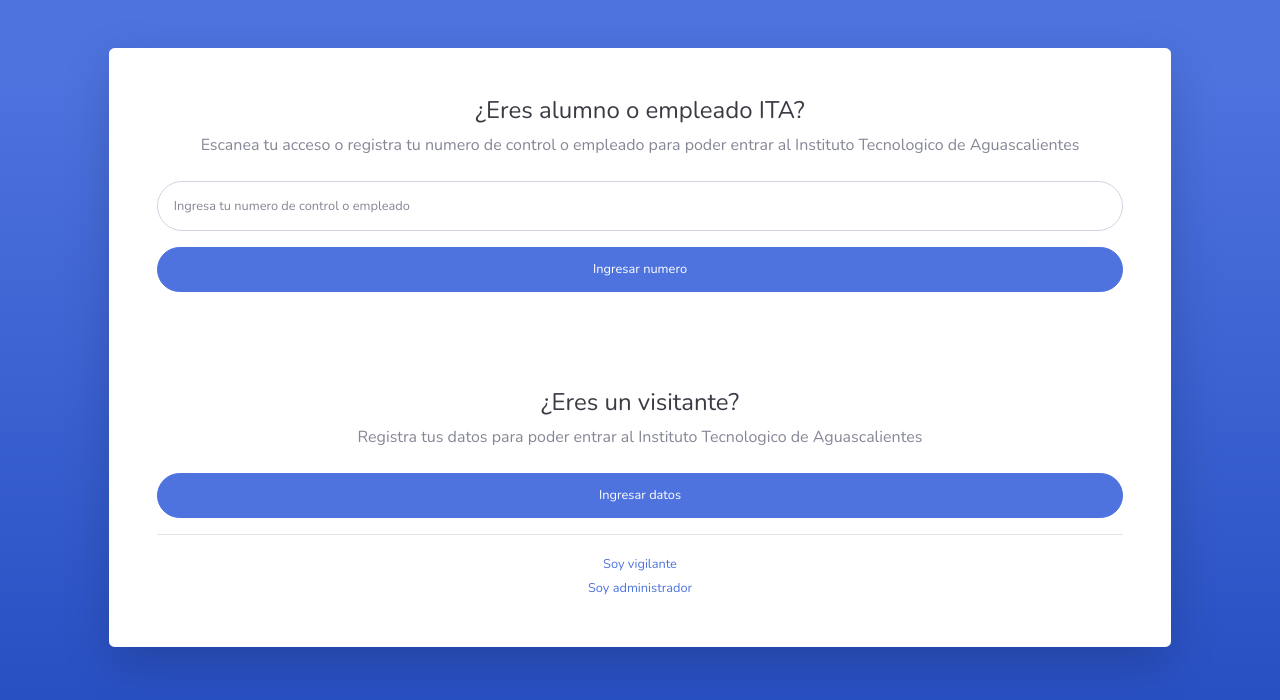
After one commit to ricardora01/attendance, a PHP site: page /presentation.php in a window 1280 px wide. The commit adds this page. Shown: the top 700 px of the page. Run offline with PHP 8.4, Linux system fonts and the light colour scheme.

Commit message:
Feat ✨ added new page

```diff
--- a/menu.php
+++ b/menu.php
@@ -21,6 +21,11 @@
                 <a class="nav-link" href="index.php">
                     <i class="fas fa-fw fa-tachometer-alt"></i>
                     <span>Inicio</span></a>
+            </li>
+              <li class="nav-item active">
+                <a class="nav-link" href="presentation.php">
+                    <i class="fas fa-fw fa-tachometer-alt"></i>
+                    <span>Presentacion</span></a>
             </li>
             <li class="nav-item active">
                 <a class="nav-link" href="doors.php">
--- /dev/null
+++ b/presentation.php
@@ -0,0 +1,110 @@
+<!DOCTYPE html>
+<html lang="en">
+
+<head>
+
+    <meta charset="utf-8">
+    <meta http-equiv="X-UA-Compatible" content="IE=edge">
+    <meta name="viewport" content="width=device-width, initial-scale=1, shrink-to-fit=no">
+    <meta name="description" content="">
+    <meta name="author" content="">
+
+
+    <!-- Custom fonts for this template-->
+    <link href="vendor/fontawesome-free/css/all.min.css" rel="stylesheet" type="text/css">
+    <link
+        href="https://fonts.googleapis.com/css?family=Nunito:200,200i,300,300i,400,400i,600,600i,700,700i,800,800i,900,900i"
+        rel="stylesheet">
+
+    <!-- Custom styles for this template-->
+    <link href="css/sb-admin-2.min.css" rel="stylesheet">
+
+</head>
+
+<body class="bg-gradient-primary">
+
+
+
+        <!-- Outer Row -->
+        <div class="row justify-content-center">
+
+            <div class="col-xl-10 col-lg-12 col-md-9">
+
+                <div class="card o-hidden border-0 shadow-lg my-5">
+                    <div class="card-body p-0">
+                        <!-- Nested Row within Card Body -->
+
+
+
+
+                            <div class="col-lg-6 d-none d-lg-block "></div>
+
+                                <div class="p-5">
+                                    <div class="text-center">
+                                        <h1 class="h4 text-gray-900 mb-2">¿Eres alumno o empleado ITA?</h1>
+                                        <p class="mb-4">Escanea tu acceso o registra tu numero de control o empleado
+                                            para poder entrar al Instituto Tecnologico de Aguascalientes</p>
+                                    </div>
+
+                                    <form class="user" action="presentation.php" method="POST">
+                                        <div class="form-group">
+                                            <input type="text" class="form-control form-control-user"
+                                                id="exampleInputEmail" name="email" aria-describedby="emailHelp"
+                                                placeholder="Ingresa tu numero de control o empleado">
+                                        </div>
+                                        <input type="submit" class="btn btn-primary btn-user btn-block" value="Ingresar numero">
+
+                                    </form>
+                                </div>
+                            </div>
+                          <div class="col-lg-6 d-none d-lg-block "></div>
+
+                                <div class="p-5">
+                                    <div class="text-center">
+                                        <h1 class="h4 text-gray-900 mb-2">¿Eres un visitante?</h1>
+                                        <p class="mb-4">Registra tus datos para poder entrar al Instituto Tecnologico de Aguascalientes</p>
+                                    </div>
+                                    <form class="user">
+
+                                        <a href="visitors.php" class="btn btn-primary btn-user btn-block">
+                                            Ingresar datos
+                                        </a>
+                                    </form>
+                                    <hr>
+                                    <div class="text-center">
+                                        <a class="small" href="security-guards.php">Soy vigilante</a>
+                                    </div>
+                                    <div class="text-center">
+                                        <a class="small" href="home.php">Soy administrador</a>
+                                    </div>
+                                </div>
+                            </div>
+
+
+                    </div>
+                </div>
+
+            </div>
+
+
+
+        </div>
+
+
+
+
+
+
+    <!-- Bootstrap core JavaScript-->
+    <script src="vendor/jquery/jquery.min.js"></script>
+    <script src="vendor/bootstrap/js/bootstrap.bundle.min.js"></script>
+
+    <!-- Core plugin JavaScript-->
+    <script src="vendor/jquery-easing/jquery.easing.min.js"></script>
+
+    <!-- Custom scripts for all pages-->
+    <script src="js/sb-admin-2.min.js"></script>
+
+</body>
+
+</html>
```
